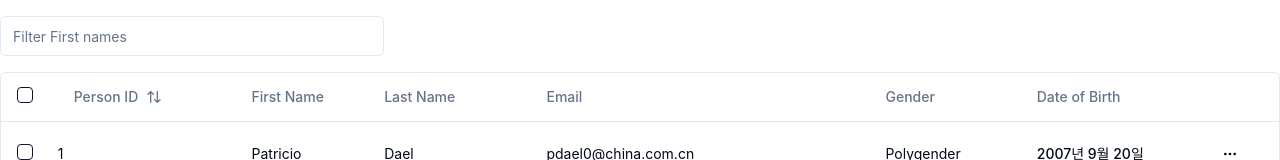
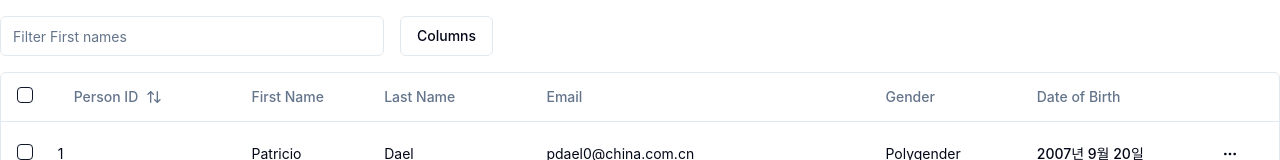
Before and after one commit to min33sky/tabletable, a Next.js app: page /people in a window 1280 px wide. Shown: the top 160 px of the page. Built offline with nearby package versions, Linux system fonts and the light colour scheme; a web font is replaced by a local one.

Commit message:
fix: ui error

```diff
--- a/src/app/people/data-table.tsx
+++ b/src/app/people/data-table.tsx
@@ -89,8 +89,8 @@ export function DataTable<TData, TValue>({
         />
 
         {/* Column Visibility */}
-        {/* <DropdownMenu>
-          <DropdownMenuTrigger>
+        <DropdownMenu>
+          <DropdownMenuTrigger asChild>
             <Button variant="outline" className="ml-4">
               Columns
             </Button>
@@ -114,7 +114,7 @@ export function DataTable<TData, TValue>({
                 );
               })}
           </DropdownMenuContent>
-        </DropdownMenu> */}
+        </DropdownMenu>
       </div>
 
       {/* Table */}
```
